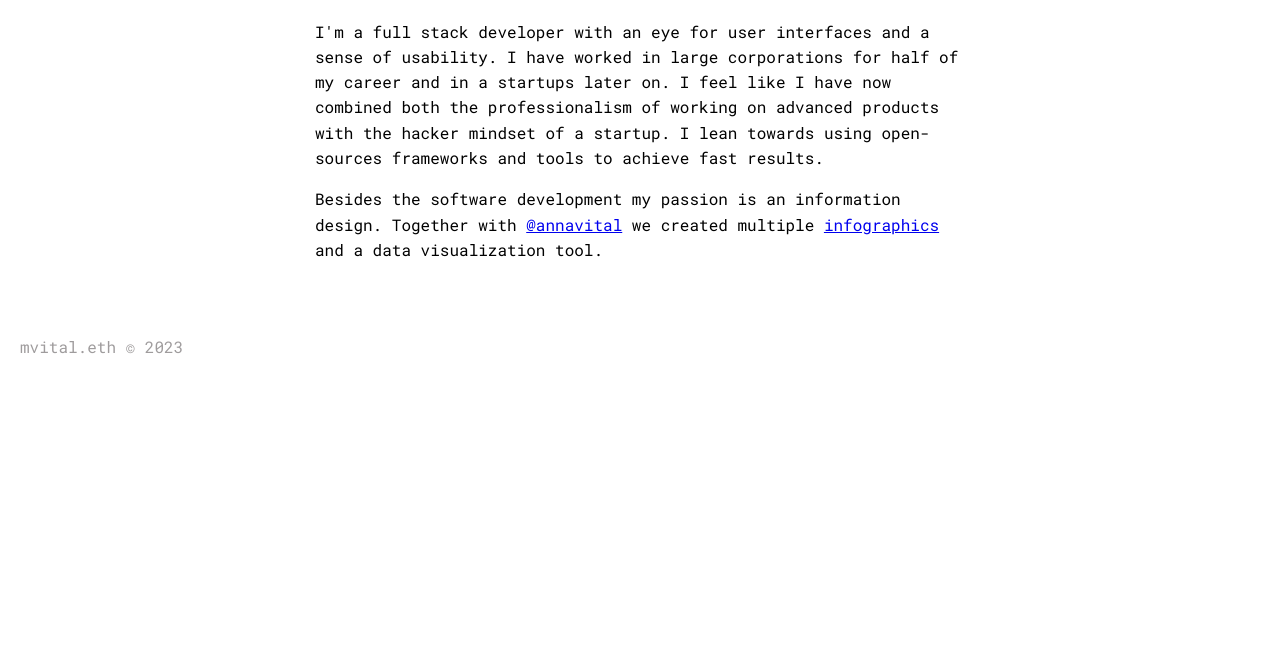
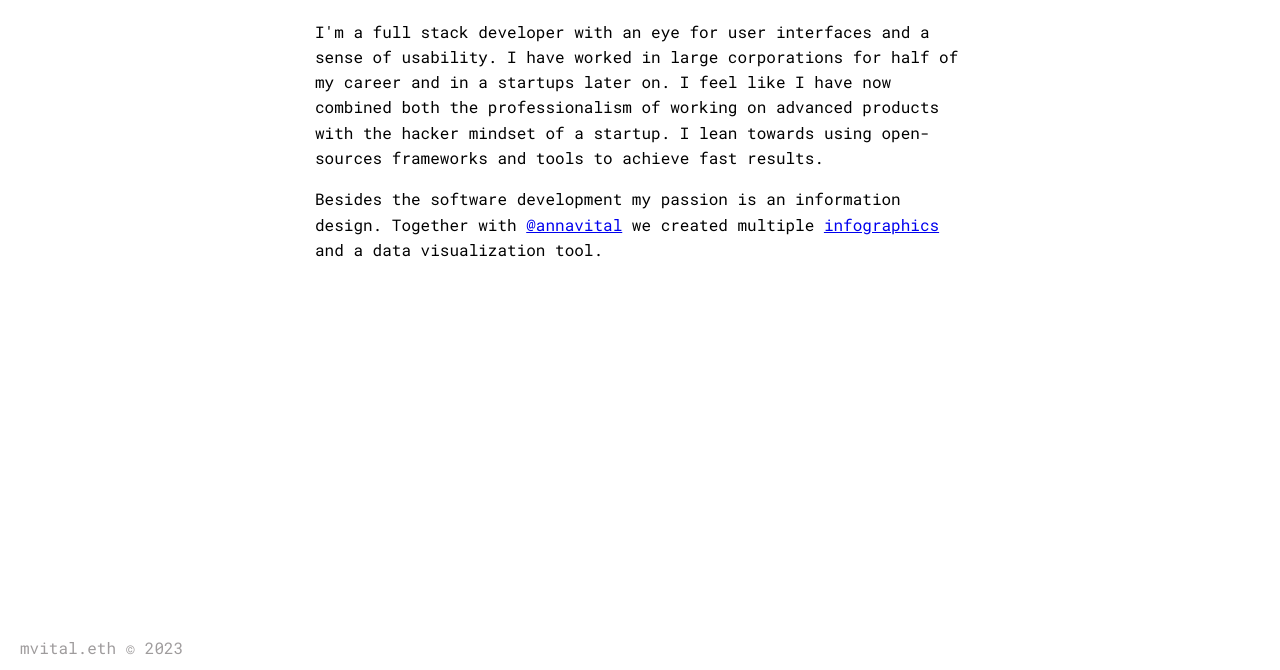
Before and after one commit to markvital/markvital.github.io, a Gatsby site: page /about in a window 1280 px wide. Shown: the part 130-800 px from the top of the page. Built offline with nearby package versions, Linux system fonts and the light colour scheme; Gatsby itself is replaced by a stand-in of ours; a web font is replaced by a local one.

Commit message:
Added sticky footer

```diff
--- a/src/components/layout.js
+++ b/src/components/layout.js
@@ -54,9 +54,11 @@ const Layout = ({ location, children, type }) => {
 */
 
   return (
-    <div className="global-wrapper" data-is-root-path={isRootPath}>
-      <header className="global-header">{header}</header>
-      <main className={type === "full" ? styles.pageFull : styles.pageColumn}>{children}</main>
+    <div className={styles.globalWrapper} data-is-root-path={isRootPath}>
+      <div className={styles.content}>
+        <header className="global-header">{header}</header>
+        <main className={type === "full" ? styles.pageFull : styles.pageColumn}>{children}</main>
+      </div>
       <footer className={styles.footer}>
         {author?.name} © {new Date().getFullYear()}
       </footer>
--- a/src/components/layout.module.css
+++ b/src/components/layout.module.css
@@ -57,7 +57,23 @@
     fill: green;
 }
 
+/** sticky footer **/
+.globalWrapper{
+    display: flex;
+    min-height: 100vh;
+    flex-direction: column;
+}
+
+.content {
+    flex-grow: 1;
+}
+
+.content header {
+    margin-bottom: 5px;
+}
+
 .footer {
+    flex-shrink: 0;
     padding: 40px 20px 10px;
     color: #9f9c9d;
 }
--- a/src/style.css
+++ b/src/style.css
@@ -1,3 +1,7 @@
+html, body {
+  height: 100%;
+}
+
 body {
   padding: 0;
   margin: 0;
```
